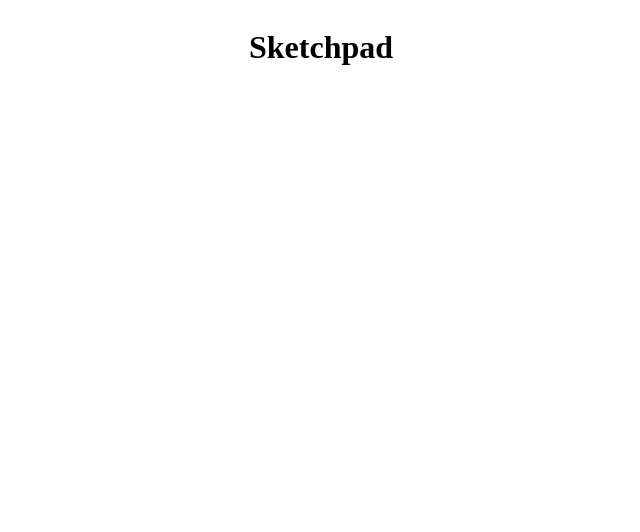
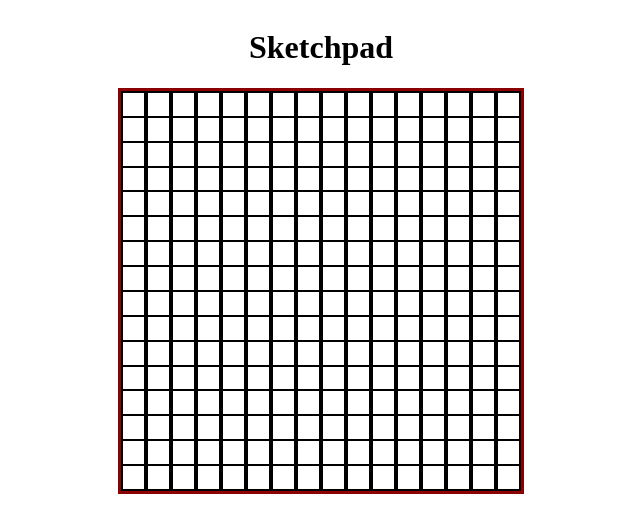
Before and after one commit to backgroundvibes/odin-sketchpad, a plain HTML site: page index.html in a window 1280 px wide. Shown: the whole page, without its empty margins (319-959 px from the left). Drawn offline with Linux system fonts and the light colour scheme.

Commit message:
Create and call addRows function
add .rows to css.

```diff
--- a/script.js
+++ b/script.js
@@ -1,6 +1,17 @@
 let grid = document.querySelector(".container")
 for (let i = 0; i < 16; i++) {
-    let gridSegment = document.createElement("div")
-    gridSegment.className = "section"
-    grid.appendChild(gridSegment)
+    let gridColumn = document.createElement("div")
+    gridColumn.className = "column"
+    grid.appendChild(gridColumn)
 }
+
+function addRows(gridColumn) {
+    for (let i = 0; i < 16; i++) {
+        let gridRow = document.createElement("div")
+        gridRow.className = "row"
+        gridColumn.appendChild(gridRow)
+    }
+}
+
+let columns = document.querySelectorAll(".column")
+columns.forEach(addRows)
--- a/style.css
+++ b/style.css
@@ -4,7 +4,22 @@ body {
     align-items: center;
 }
 
-.section {
-    height: 10px;
-    width: 10px;
+.container {
+    border: solid darkred;
+    display: flex;
+    width: 400px;
+    height: 400px;
 }
+
+.column {
+    border: 1px solid black;
+    display: flex;
+    flex-grow: 1;
+    flex-direction: column;
+}
+
+.row {
+    border: 1px solid black;
+    display: flex;
+    flex-grow: 1;
+}
```
